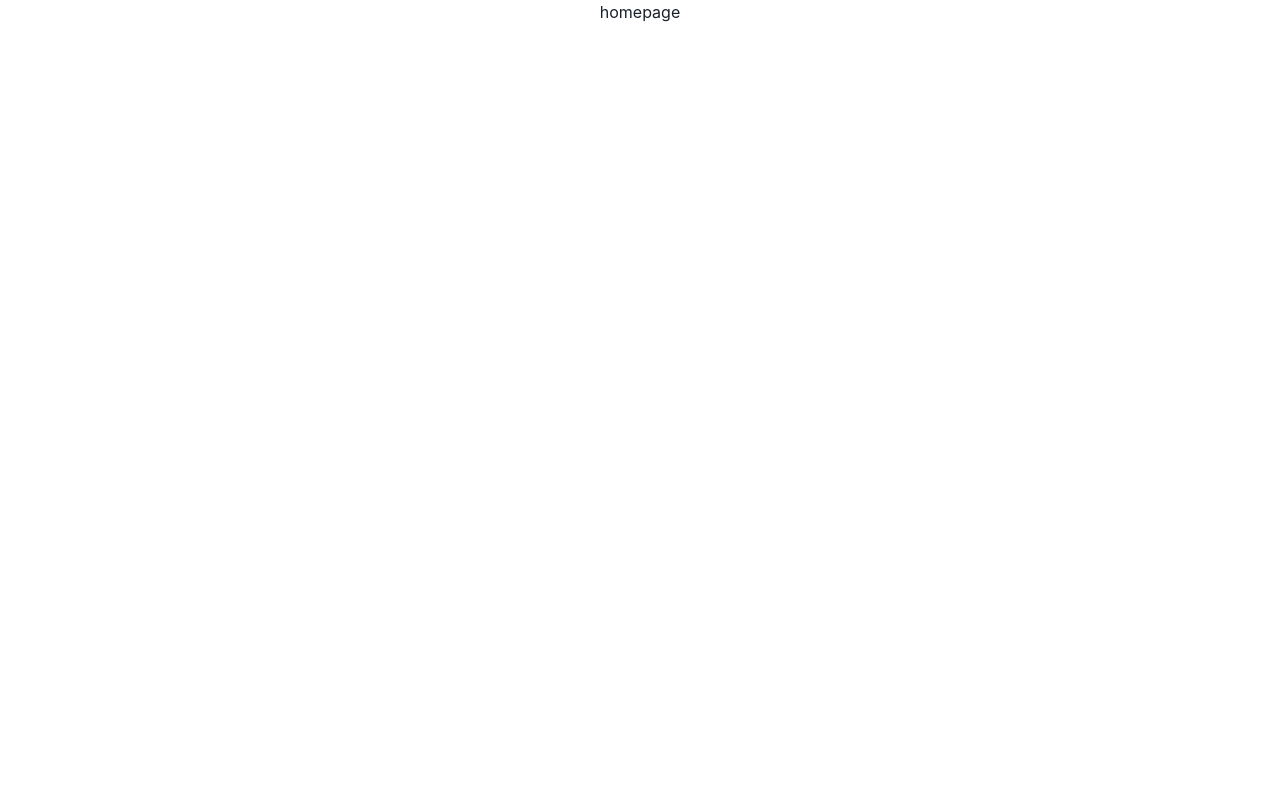
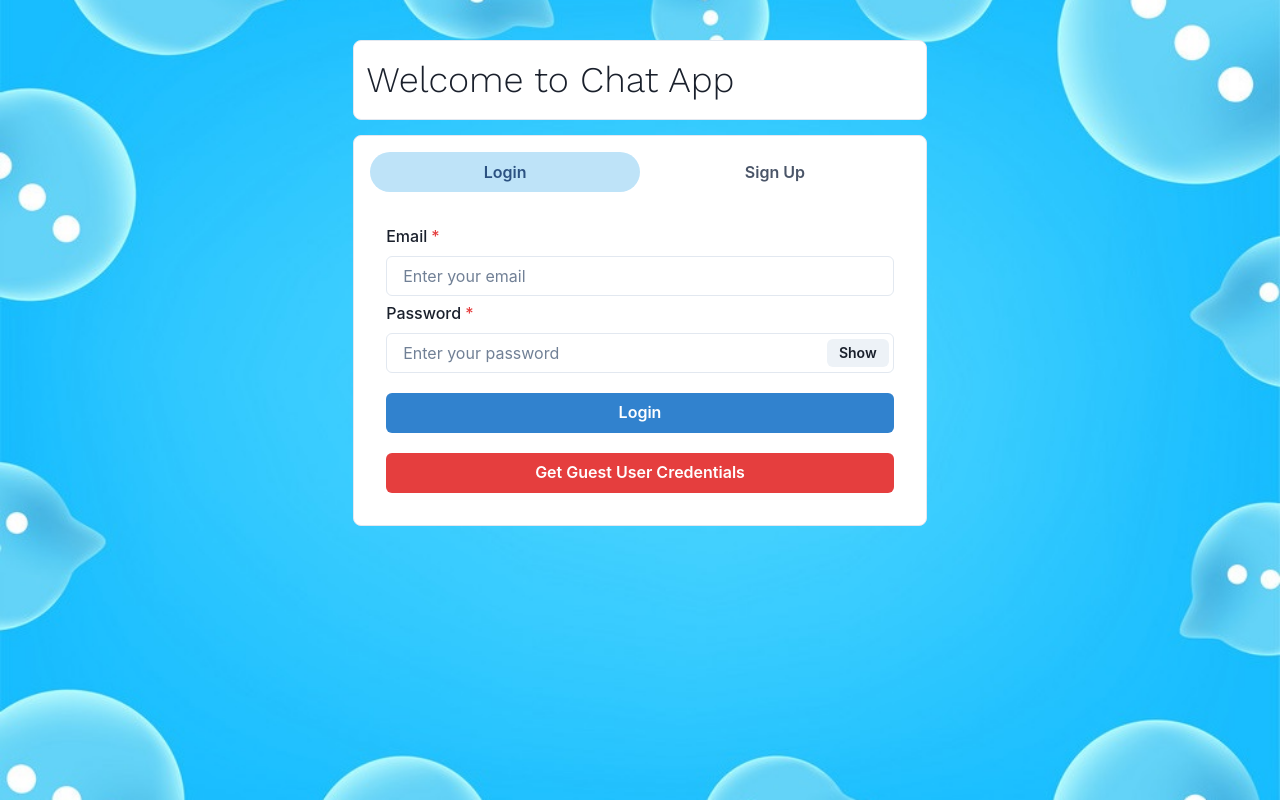
Before and after one commit to mrfarooq07/mern_frontend, a React (Create React App) app: page / in a window 1280 px wide. Built offline with nearby package versions, Linux system fonts and the light colour scheme.

Commit message:
Login & signup page added
Login & signup page added

```diff
--- a/src/App.css
+++ b/src/App.css
@@ -1,38 +1,22 @@
+@import url("https://fonts.googleapis.com/css2?family=Work+Sans:wght@300&display=swap");
+
 .App {
-  text-align: center;
+  min-height: 100vh;
+  display: flex;
+  background-image: url("./background.jpg");
+  background-position: center;
+  background-size: cover;
 }
 
-.App-logo {
-  height: 40vmin;
-  pointer-events: none;
+::-webkit-scrollbar {
+  width: 0px;
 }
 
-@media (prefers-reduced-motion: no-preference) {
-  .App-logo {
-    animation: App-logo-spin infinite 20s linear;
-  }
+::-webkit-scrollbar-thumb {
+  background: rgba(136, 136, 136, 0.281);
 }
 
-.App-header {
-  background-color: #282c34;
-  min-height: 100vh;
-  display: flex;
-  flex-direction: column;
-  align-items: center;
-  justify-content: center;
-  font-size: calc(10px + 2vmin);
-  color: white;
+/* Handle on hover */
+::-webkit-scrollbar-thumb:hover {
+  background: #555;
 }
-
-.App-link {
-  color: #61dafb;
-}
-
-@keyframes App-logo-spin {
-  from {
-    transform: rotate(0deg);
-  }
-  to {
-    transform: rotate(360deg);
-  }
-}
--- /dev/null
+++ b/src/components/Authentication/Login.js
@@ -0,0 +1,70 @@
+import {
+  Button,
+  FormControl,
+  FormLabel,
+  Input,
+  InputGroup,
+  InputRightElement,
+  VStack,
+} from "@chakra-ui/react";
+import React, { useState } from "react";
+
+const Login = () => {
+  const [email, setEmail] = useState();
+  const [passowrd, setPassowrd] = useState();
+  const [show, setShow] = useState(false);
+  const handleClick = () => setShow(!show);
+  const handleFormSubmit = () => {};
+
+  return (
+    <VStack spacing={"5px"}>
+      <FormControl id="Email" isRequired>
+        <FormLabel>Email</FormLabel>
+        <Input
+          placeholder="Enter your email"
+          onChange={(e) => setEmail(e.target.value)}
+        />
+      </FormControl>
+
+      <FormControl id="Password" isRequired>
+        <FormLabel>Password</FormLabel>
+        <InputGroup>
+          <Input
+            type={show ? "text" : "password"}
+            placeholder="Enter your password"
+            onChange={(e) => setPassowrd(e.target.value)}
+          />
+          <InputRightElement width={"4.5rem"}>
+            <Button height={"1.75rem"} size={"sm"} onClick={handleClick}>
+              {show ? "Hide" : "Show"}
+            </Button>
+          </InputRightElement>
+        </InputGroup>
+      </FormControl>
+
+      <Button
+        colorScheme="blue"
+        width={"100%"}
+        style={{ marginTop: 15 }}
+        onClick={handleFormSubmit}
+      >
+        Login
+      </Button>
+
+      <Button
+        variant={"solid"}
+        colorScheme="red"
+        width={"100%"}
+        style={{ marginTop: 15 }}
+        onClick={() => {
+          setEmail("farooq@gmail.com");
+          setPassowrd("12345");
+        }}
+      >
+        Get Guest User Credentials
+      </Button>
+    </VStack>
+  );
+};
+//x1Vb4DNwXhV2kgIS Db password
+export default Login;
--- /dev/null
+++ b/src/components/Authentication/Signup.js
@@ -0,0 +1,95 @@
+import {
+  Button,
+  FormControl,
+  FormLabel,
+  Input,
+  InputGroup,
+  InputRightElement,
+  Show,
+  VStack,
+} from "@chakra-ui/react";
+import React, { useState } from "react";
+
+const Signup = () => {
+  const [name, setName] = useState();
+  const [email, setEmail] = useState();
+  const [passowrd, setPassowrd] = useState();
+  const [confirmPassword, setConfirmPassword] = useState();
+  const [picture, setPicture] = useState();
+  const [show, setShow] = useState(false);
+  const handleClick = () => setShow(!show);
+  const postDetails = (files) => {};
+  const handleFormSubmit = () => {};
+
+  return (
+    <VStack spacing={"5px"}>
+      <FormControl id="first-name" isRequired>
+        <FormLabel>Name</FormLabel>
+        <Input
+          placeholder="Enter your name"
+          onChange={(e) => setName(e.target.value)}
+        />
+      </FormControl>
+
+      <FormControl id="Email" isRequired>
+        <FormLabel>Email</FormLabel>
+        <Input
+          placeholder="Enter your email"
+          onChange={(e) => setEmail(e.target.value)}
+        />
+      </FormControl>
+
+      <FormControl id="Password" isRequired>
+        <FormLabel>Password</FormLabel>
+        <InputGroup>
+          <Input
+            type={show ? "text" : "password"}
+            placeholder="Enter your password"
+            onChange={(e) => setPassowrd(e.target.value)}
+          />
+          <InputRightElement width={"4.5rem"}>
+            <Button height={"1.75rem"} size={"sm"} onClick={handleClick}>
+              {show ? "Hide" : "Show"}
+            </Button>
+          </InputRightElement>
+        </InputGroup>
+      </FormControl>
+
+      <FormControl id="confirm-password" isRequired>
+        <FormLabel>Confirm Password</FormLabel>
+        <InputGroup>
+          <Input
+            type={show ? "text" : "password"}
+            placeholder="Enter your password again"
+            onChange={(e) => setConfirmPassword(e.target.value)}
+          />
+          <InputRightElement width={"4.5rem"}>
+            <Button height={"1.75rem"} size={"sm"} onClick={handleClick}>
+              {show ? "Hide" : "Show"}
+            </Button>
+          </InputRightElement>
+        </InputGroup>
+      </FormControl>
+
+      <FormControl id="picture" isRequired>
+        <FormLabel>Upload Profile Image</FormLabel>
+        <Input
+          type="file"
+          p={1.5}
+          accept="image/*"
+          onChange={(e) => postDetails(e.target.files[0])}
+        />
+      </FormControl>
+      <Button
+        colorScheme="blue"
+        width={"100%"}
+        style={{ marginTop: 15 }}
+        onClick={handleFormSubmit}
+      >
+        Sign Up
+      </Button>
+    </VStack>
+  );
+};
+
+export default Signup;
--- a/src/pages/Chatpage.js
+++ b/src/pages/Chatpage.js
@@ -12,8 +12,17 @@ const Chatpage = () => {
     fetchChats();
   }, []);
 
-  console.log(chats);
-  return <div>12</div>;
+  if (chats.length > 0) {
+    console.log("Here are chat details");
+    console.log(chats);
+    return (
+      <div>
+        {chats.map((chat) => (
+          <div key={chat._id}>{chat.chatName}</div>
+        ))}
+      </div>
+    );
+  }
 };
 
 export default Chatpage;
--- a/src/pages/Homepage.js
+++ b/src/pages/Homepage.js
@@ -1,7 +1,58 @@
+import {
+  Box,
+  Container,
+  Tab,
+  TabList,
+  TabPanel,
+  TabPanels,
+  Tabs,
+  Text,
+} from "@chakra-ui/react";
 import React from "react";
+import Login from "../components/Authentication/Login";
+import Signup from "../components/Authentication/Signup";
 
 const Homepage = () => {
-  return <div>homepage</div>;
+  return (
+    <Container maxH="xl" centerContent>
+      <Box
+        d={"flex"}
+        p={3}
+        bg={"white"}
+        w={"100%"}
+        m={"40px 0 15px 0"}
+        borderRadius={"lg"}
+        borderWidth={"1px"}
+        justifyContent={"center"}
+      >
+        <Text fontSize={"4xl"} fontFamily={"Work Sans"}>
+          Welcome to Chat App
+        </Text>
+      </Box>
+      <Box
+        bg={"white"}
+        width={"100%"}
+        p={"4"}
+        borderRadius={"lg"}
+        borderWidth={"1px"}
+      >
+        <Tabs variant="soft-rounded">
+          <TabList mb={"1em"}>
+            <Tab width={"50%"}>Login</Tab>
+            <Tab width={"50%"}>Sign Up</Tab>
+          </TabList>
+          <TabPanels>
+            <TabPanel>
+              <Login />
+            </TabPanel>
+            <TabPanel>
+              <Signup />
+            </TabPanel>
+          </TabPanels>
+        </Tabs>
+      </Box>
+    </Container>
+  );
 };
 
 export default Homepage;
```
Also changed, not shown: src/background.jpg (added), 1 other file (tests, documents, lock files or other folders).
